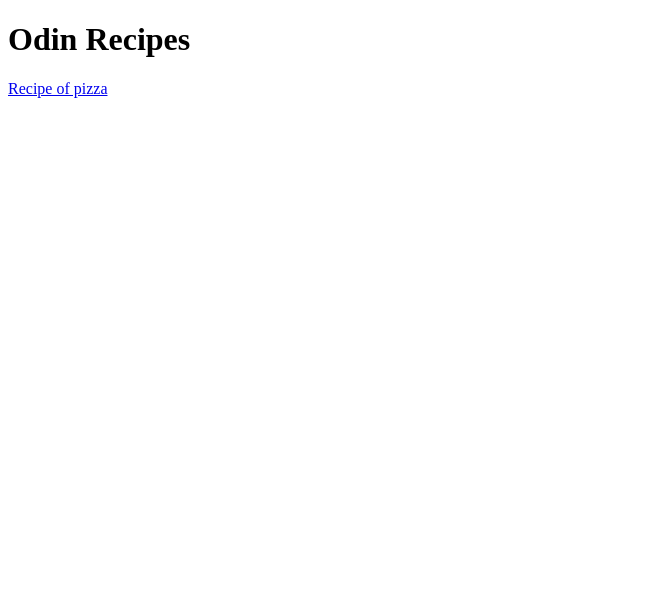
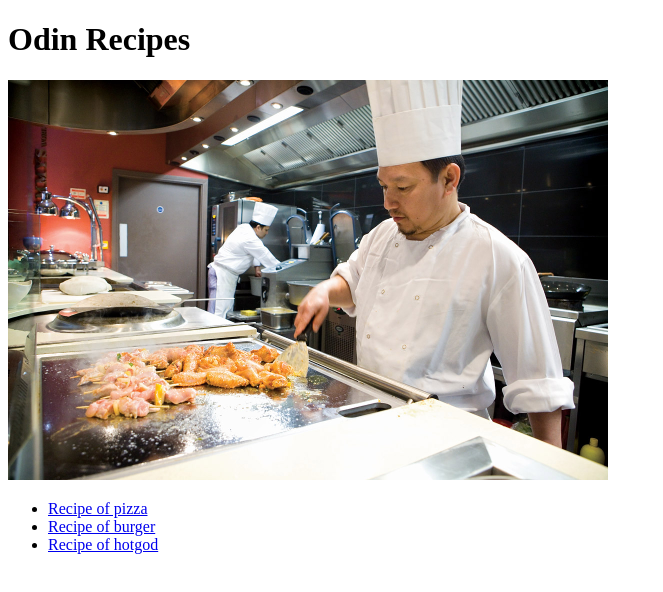
Before and after one commit to Arseni20032/odin-recipes, a plain HTML site: page index.html in a window 1280 px wide. Shown: the whole page, without its empty margins (0-663 px from the left). Drawn offline with Linux system fonts and the light colour scheme.

Commit message:
add links to index.html

```diff
--- a/index.html
+++ b/index.html
@@ -7,6 +7,11 @@
 </head>
 <body>
     <h1>Odin Recipes</h1>
-    <a href="./recipes/pizza.html">Recipe of pizza</a>
+    <img src="./images/cook.jpg" alt="cooker on the kitchen" height="400" width="600">
+    <ul>
+        <li><a href="./recipes/pizza.html">Recipe of pizza</a></li>
+        <li><a href="./recipes/burger.html">Recipe of burger</a></li>
+        <li><a href="./recipes/hotdog.html">Recipe of hotgod</a></li>
+    </ul>
 </body>
 </html>
```
